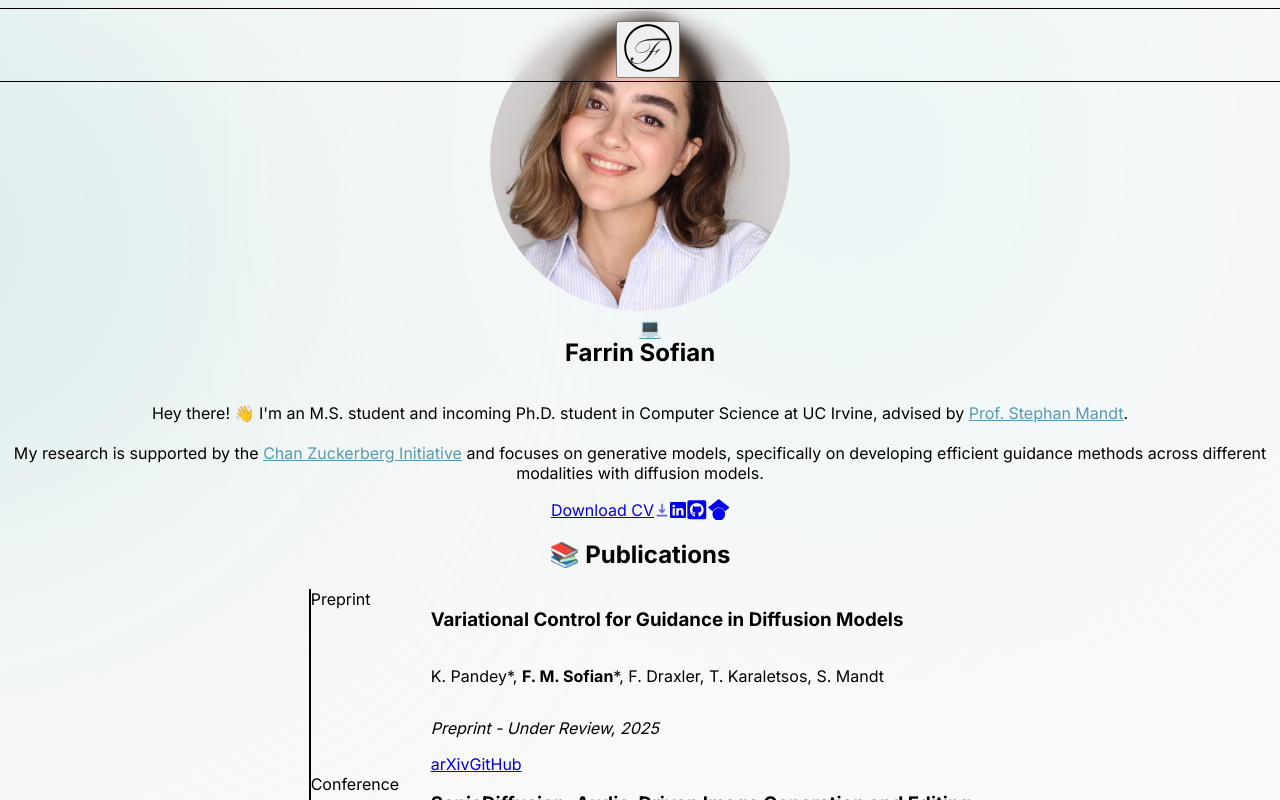
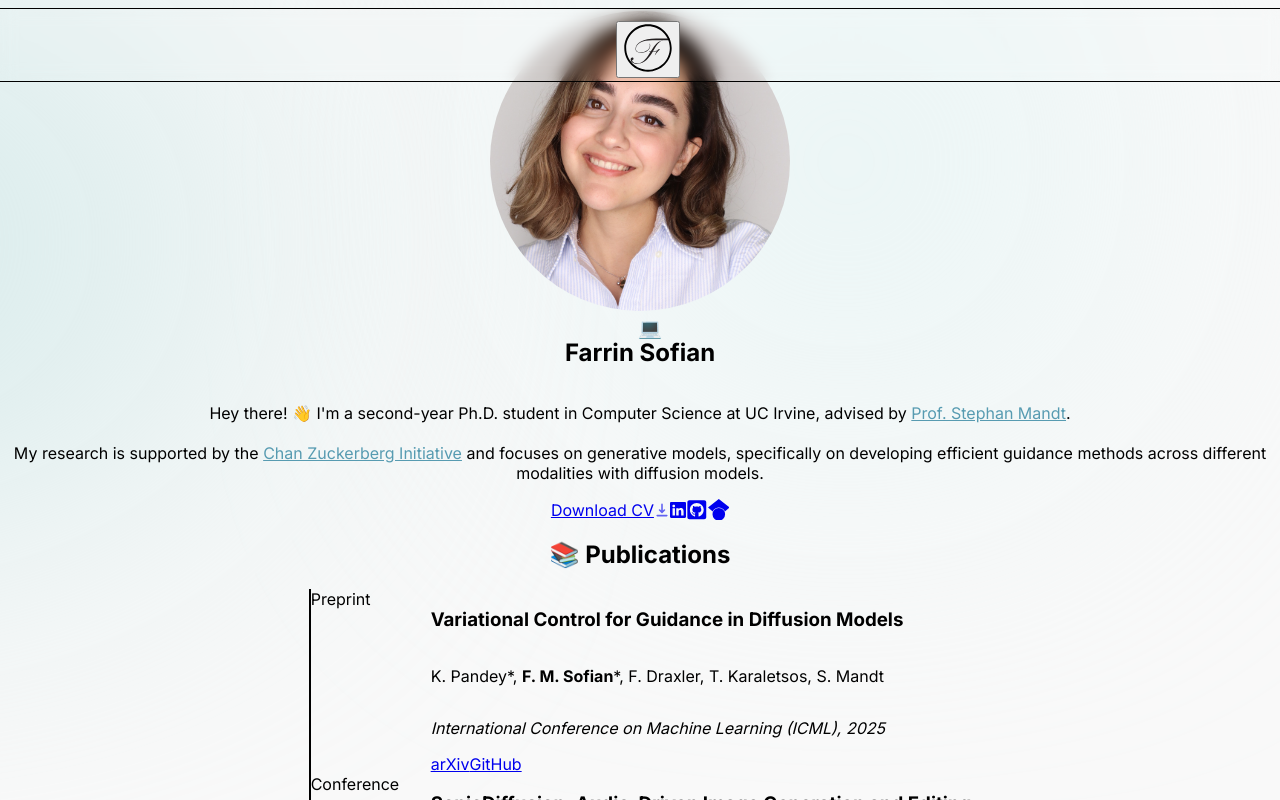
Before and after one commit to farrinfedra/fedra-portfolio, a Next.js app: page / in a window 1280 px wide. Shown: the top 800 px of the page. Built offline with nearby package versions, Linux system fonts and the light colour scheme.

Commit message:
update intro status and paper

```diff
--- a/components/intro.tsx
+++ b/components/intro.tsx
@@ -66,8 +66,8 @@ export default function Intro() {
           <span>Farrin Sofian</span>
         </motion.h1>
         <p className="text-2xl leading-10 tracking-tight text-slate-900 mt-4 md:text-xl space-y-4 dark:text-white">
-          Hey there! 👋 I'm an M.S. student and incoming Ph.D. student in Computer Science at UC Irvine, advised by
-          {" "}
+          Hey there! 👋 I'm a second-year Ph.D. student in Computer Science at
+          UC Irvine, advised by{" "}
           <a
             href="https://sites.uci.edu/mandt/"
             target="_blank"
@@ -77,9 +77,9 @@ export default function Intro() {
             Prof. Stephan Mandt
           </a>
           .
-          <br /><br />
-          My research is supported by the
-          {" "}
+          <br />
+          <br />
+          My research is supported by the{" "}
           <a
             href="https://chanzuckerberg.com/"
             target="_blank"
@@ -87,9 +87,9 @@ export default function Intro() {
             className="text-[#579BB1]"
           >
             Chan Zuckerberg Initiative
-          </a>
-          {" "}
-          and focuses on generative models, specifically on developing efficient guidance methods across different modalities with diffusion models.
+          </a>{" "}
+          and focuses on generative models, specifically on developing efficient
+          guidance methods across different modalities with diffusion models.
         </p>
 
         <motion.div
--- a/components/publications.tsx
+++ b/components/publications.tsx
@@ -7,12 +7,12 @@ const publications = [
   {
     title: "Variational Control for Guidance in Diffusion Models",
     date: "2025",
-    venue: "Preprint - Under Review",
+    venue: "International Conference on Machine Learning (ICML)",
     type: "Preprint",
     authors: "K. Pandey*, F. M. Sofian*, F. Draxler, T. Karaletsos, S. Mandt",
     links: [
       { label: "arXiv", url: "https://arxiv.org/pdf/2502.03686" },
-      { label: "GitHub", url: "https://github.com/farrinfedra" },
+      { label: "GitHub", url: "https://github.com/czi-ai/oc-guidance" },
     ],
   },
   {
@@ -20,10 +20,14 @@ const publications = [
     date: "2024",
     venue: "ACM Transactions on Graphics (TOG)",
     type: "Conference",
-    authors: "B. C. Biner, F. M. Sofian, U. B. Karakaş, D. Ceylan, E. Erdem, et al.",
+    authors:
+      "B. C. Biner, F. M. Sofian, U. B. Karakaş, D. Ceylan, E. Erdem, et al.",
     links: [
-        { label: "arXiv", url: "https://arxiv.org/abs/2405.00878" },
-        { label: "GitHub", url: "https://github.com/BurakCanBiner/SonicDiffusion" }
+      { label: "arXiv", url: "https://arxiv.org/abs/2405.00878" },
+      {
+        label: "GitHub",
+        url: "https://github.com/BurakCanBiner/SonicDiffusion",
+      },
     ],
   },
   {
@@ -33,8 +37,8 @@ const publications = [
     type: "Conference",
     authors: "A. Kara, F. M. Sofian, A. Bond, G. G. Sahin",
     links: [
-        { label: "arXiv", url: "https://arxiv.org/abs/2309.11346" },
-        { label: "GitHub", url: "https://github.com/GGLAB-KU/gecturk" }
+      { label: "arXiv", url: "https://arxiv.org/abs/2309.11346" },
+      { label: "GitHub", url: "https://github.com/GGLAB-KU/gecturk" },
     ],
   },
 ];
@@ -66,7 +70,10 @@ export default function Publications() {
 
       <div className="relative border-l-2 border-gray-300 pl-6 space-y-20 mx-auto">
         {publications.map((pub, index) => (
-          <div key={index} className="ml-2 grid grid-cols-[120px_1fr] gap-6 items-start">
+          <div
+            key={index}
+            className="ml-2 grid grid-cols-[120px_1fr] gap-6 items-start"
+          >
             {/* Left: Type Tag */}
             <div>
               <span className="inline-block bg-gray-200 dark:bg-white/20 text-gray-700 dark:text-gray-300 text-sm font-semibold px-4 py-1 rounded-full text-center">
```
